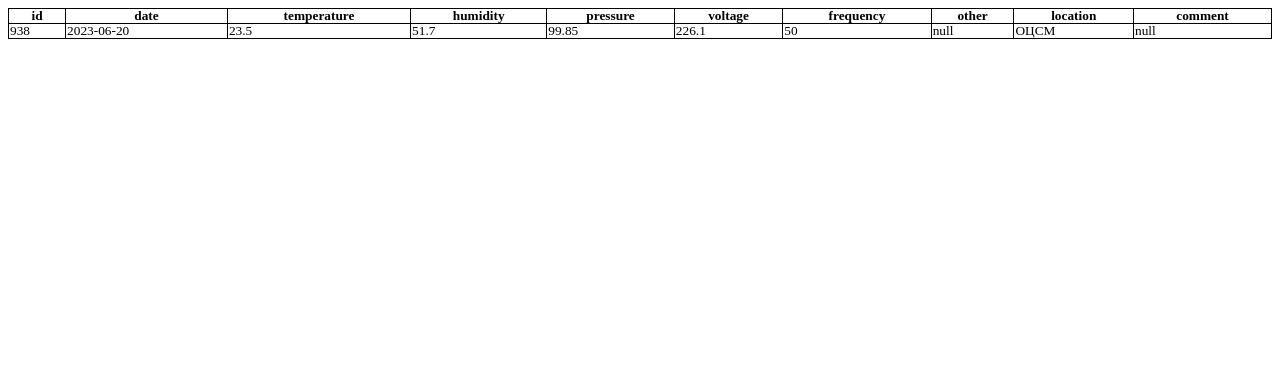
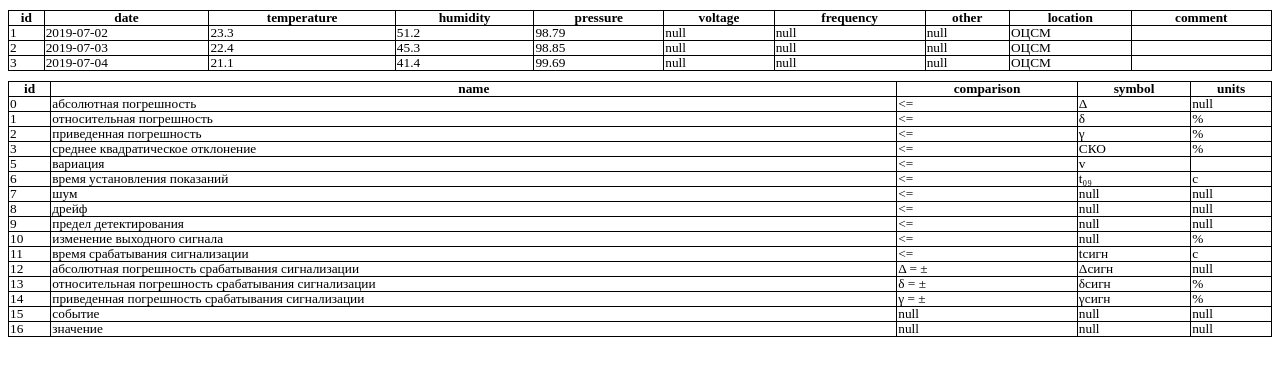
Before and after one commit to ave6990/metr, a website: page view.html in a window 1280 px wide. Drawn offline with Linux system fonts and the light colour scheme.

Commit message:
On branch sql  Changes to be committed: 	modified:   lib/html-gen.js 	modified:   models/midb.js 	modified:   view.html

```diff
--- a/view.html
+++ b/view.html
@@ -11,6 +11,7 @@
             font-size: 12pt;
         }
         table {
+            margin: 10px 0;
             width: 100%;
             border-collapse: collapse;
             border: 1px solid;
@@ -23,7 +24,8 @@
     </style>
 </head>
 <body>
-<table id='data_from_query'>
+
+<table class='data_from_query'>
 <thead>
 <tr>
 <th>id</th>
@@ -40,16 +42,165 @@
 </thead>
 <tbody>
 <tr id='row_0'>
-<td id='cell_0_0'>938</td>
-<td id='cell_0_1'>2023-06-20</td>
-<td id='cell_0_2'>23.5</td>
-<td id='cell_0_3'>51.7</td>
-<td id='cell_0_4'>99.85</td>
-<td id='cell_0_5'>226.1</td>
-<td id='cell_0_6'>50</td>
+<td id='cell_0_0'>1</td>
+<td id='cell_0_1'>2019-07-02</td>
+<td id='cell_0_2'>23.3</td>
+<td id='cell_0_3'>51.2</td>
+<td id='cell_0_4'>98.79</td>
+<td id='cell_0_5'>null</td>
+<td id='cell_0_6'>null</td>
 <td id='cell_0_7'>null</td>
 <td id='cell_0_8'>ОЦСМ</td>
-<td id='cell_0_9'>null</td>
+<td id='cell_0_9'></td>
+</tr>
+<tr id='row_1'>
+<td id='cell_1_0'>2</td>
+<td id='cell_1_1'>2019-07-03</td>
+<td id='cell_1_2'>22.4</td>
+<td id='cell_1_3'>45.3</td>
+<td id='cell_1_4'>98.85</td>
+<td id='cell_1_5'>null</td>
+<td id='cell_1_6'>null</td>
+<td id='cell_1_7'>null</td>
+<td id='cell_1_8'>ОЦСМ</td>
+<td id='cell_1_9'></td>
+</tr>
+<tr id='row_2'>
+<td id='cell_2_0'>3</td>
+<td id='cell_2_1'>2019-07-04</td>
+<td id='cell_2_2'>21.1</td>
+<td id='cell_2_3'>41.4</td>
+<td id='cell_2_4'>99.69</td>
+<td id='cell_2_5'>null</td>
+<td id='cell_2_6'>null</td>
+<td id='cell_2_7'>null</td>
+<td id='cell_2_8'>ОЦСМ</td>
+<td id='cell_2_9'></td>
+</tr>
+</tbody>
+</table>
+<table class='data_from_query'>
+<thead>
+<tr>
+<th>id</th>
+<th>name</th>
+<th>comparison</th>
+<th>symbol</th>
+<th>units</th>
+</tr>
+</thead>
+<tbody>
+<tr id='row_0'>
+<td id='cell_0_0'>0</td>
+<td id='cell_0_1'>абсолютная погрешность</td>
+<td id='cell_0_2'><=</td>
+<td id='cell_0_3'>Δ</td>
+<td id='cell_0_4'>null</td>
+</tr>
+<tr id='row_1'>
+<td id='cell_1_0'>1</td>
+<td id='cell_1_1'>относительная погрешность</td>
+<td id='cell_1_2'><=</td>
+<td id='cell_1_3'>δ</td>
+<td id='cell_1_4'>%</td>
+</tr>
+<tr id='row_2'>
+<td id='cell_2_0'>2</td>
+<td id='cell_2_1'>приведенная погрешность</td>
+<td id='cell_2_2'><=</td>
+<td id='cell_2_3'>γ</td>
+<td id='cell_2_4'>%</td>
+</tr>
+<tr id='row_3'>
+<td id='cell_3_0'>3</td>
+<td id='cell_3_1'>среднее квадратическое отклонение</td>
+<td id='cell_3_2'><=</td>
+<td id='cell_3_3'>СКО</td>
+<td id='cell_3_4'>%</td>
+</tr>
+<tr id='row_4'>
+<td id='cell_4_0'>5</td>
+<td id='cell_4_1'>вариация</td>
+<td id='cell_4_2'><=</td>
+<td id='cell_4_3'>v</td>
+<td id='cell_4_4'></td>
+</tr>
+<tr id='row_5'>
+<td id='cell_5_0'>6</td>
+<td id='cell_5_1'>время установления показаний</td>
+<td id='cell_5_2'><=</td>
+<td id='cell_5_3'>t₀₉</td>
+<td id='cell_5_4'>c</td>
+</tr>
+<tr id='row_6'>
+<td id='cell_6_0'>7</td>
+<td id='cell_6_1'>шум</td>
+<td id='cell_6_2'><=</td>
+<td id='cell_6_3'>null</td>
+<td id='cell_6_4'>null</td>
+</tr>
+<tr id='row_7'>
+<td id='cell_7_0'>8</td>
+<td id='cell_7_1'>дрейф</td>
+<td id='cell_7_2'><=</td>
+<td id='cell_7_3'>null</td>
+<td id='cell_7_4'>null</td>
+</tr>
+<tr id='row_8'>
+<td id='cell_8_0'>9</td>
+<td id='cell_8_1'>предел детектирования</td>
+<td id='cell_8_2'><=</td>
+<td id='cell_8_3'>null</td>
+<td id='cell_8_4'>null</td>
+</tr>
+<tr id='row_9'>
+<td id='cell_9_0'>10</td>
+<td id='cell_9_1'>изменение выходного сигнала</td>
+<td id='cell_9_2'><=</td>
+<td id='cell_9_3'>null</td>
+<td id='cell_9_4'>%</td>
+</tr>
+<tr id='row_10'>
+<td id='cell_10_0'>11</td>
+<td id='cell_10_1'>время срабатывания сигнализации</td>
+<td id='cell_10_2'><=</td>
+<td id='cell_10_3'>tсигн</td>
+<td id='cell_10_4'>c</td>
+</tr>
+<tr id='row_11'>
+<td id='cell_11_0'>12</td>
+<td id='cell_11_1'>абсолютная погрешность срабатывания сигнализации</td>
+<td id='cell_11_2'>Δ = ±</td>
+<td id='cell_11_3'>Δсигн</td>
+<td id='cell_11_4'>null</td>
+</tr>
+<tr id='row_12'>
+<td id='cell_12_0'>13</td>
+<td id='cell_12_1'>относительная погрешность срабатывания сигнализации</td>
+<td id='cell_12_2'>δ = ±</td>
+<td id='cell_12_3'>δсигн</td>
+<td id='cell_12_4'>%</td>
+</tr>
+<tr id='row_13'>
+<td id='cell_13_0'>14</td>
+<td id='cell_13_1'>приведенная погрешность срабатывания сигнализации</td>
+<td id='cell_13_2'>γ = ±</td>
+<td id='cell_13_3'>γсигн</td>
+<td id='cell_13_4'>%</td>
+</tr>
+<tr id='row_14'>
+<td id='cell_14_0'>15</td>
+<td id='cell_14_1'>событие</td>
+<td id='cell_14_2'>null</td>
+<td id='cell_14_3'>null</td>
+<td id='cell_14_4'>null</td>
+</tr>
+<tr id='row_15'>
+<td id='cell_15_0'>16</td>
+<td id='cell_15_1'>значение</td>
+<td id='cell_15_2'>null</td>
+<td id='cell_15_3'>null</td>
+<td id='cell_15_4'>null</td>
 </tr>
 </tbody>
 </table>
```
Also changed, not shown: lib/html-gen.js (+10 -3 lines), models/midb.js (+13 -3 lines).
